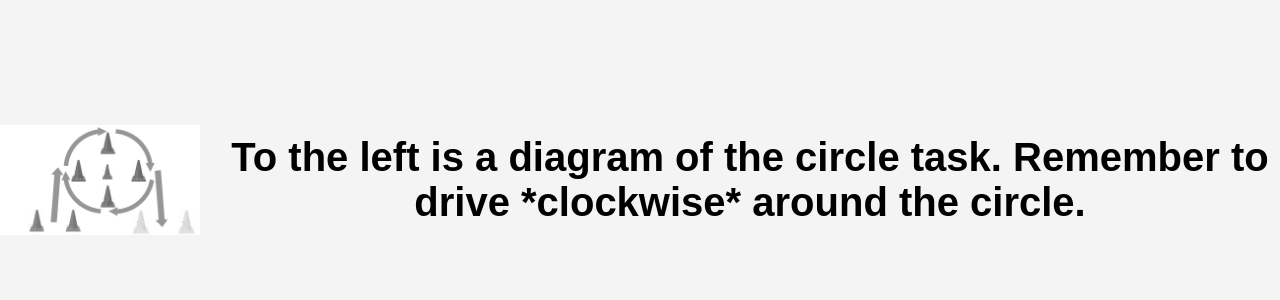
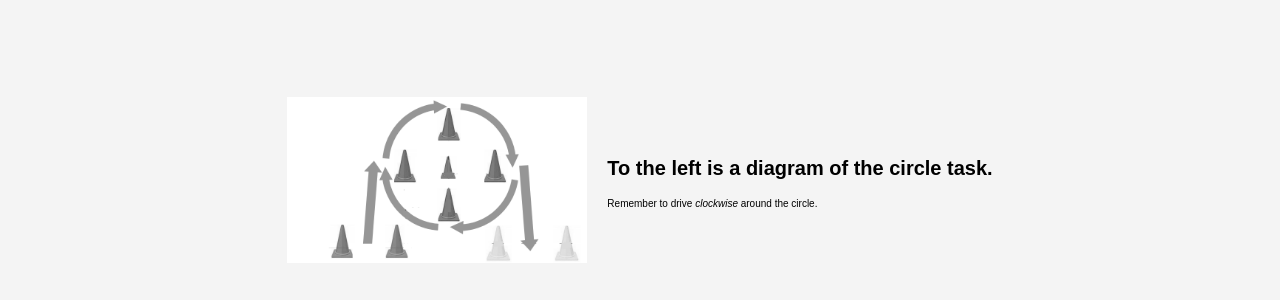
Before and after one commit to mariahschrum-tri/24-D-18_diagrams, a plain HTML site: page index.html in a window 1280 px wide. Shown: the part 220-520 px from the top of the page. Drawn offline with Linux system fonts and the light colour scheme.

Commit message:
Update index.html

```diff
--- a/index.html
+++ b/index.html
@@ -12,19 +12,21 @@
             height: 100vh;
             margin: 0;
             background-color: #f4f4f4;
+            font-family: Arial, sans-serif;
         }
         .container {
             display: flex;
             align-items: center;
+            max-width: 80%;
         }
         .text {
-            text-align: center;
-            margin-left: 20px;
-            font-family: Arial, sans-serif;
-            font-size: 20px;
+            text-align: left; /* Align text to the left */
+            margin-left: 20px; /* Space between image and text */
+            font-size: 10px; /* Reduce text size */
+            line-height: 1.5; /* Improve readability */
         }
         img {
-            width: 200px; /* Adjust image size here */
+            width: 300px; /* Increase image size */
             height: auto;
         }
     </style>
@@ -33,7 +35,8 @@
     <div class="container">
         <img src="circle_drill_diagram.png" alt="My Image">
         <div class="text">
-            <h1>To the left is a diagram of the circle task. Remember to drive *clockwise* around the circle.</h1>
+            <h1>To the left is a diagram of the circle task.</h1>
+            <p>Remember to drive <em>clockwise</em> around the circle.</p>
         </div>
     </div>
 </body>
```
